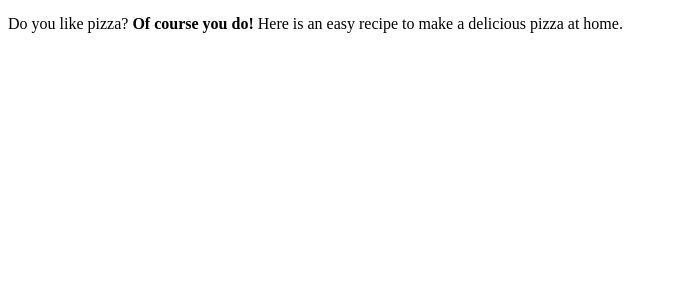
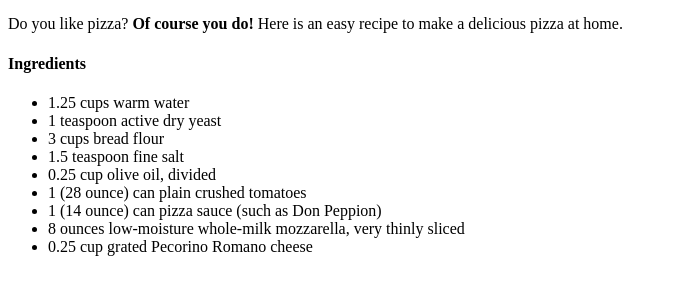
Before and after one commit to Soobey/odin-recipes, a plain HTML site: page recipes/pizza.html in a window 1280 px wide. Shown: the part 428-722 px from the top of the page, without its empty margins (0-677 px from the left). Drawn offline with Linux system fonts and the light colour scheme.

Commit message:
add ingredients to recipes

```diff
--- a/recipes/pizza.html
+++ b/recipes/pizza.html
@@ -15,5 +15,17 @@
         Do you like pizza? <strong>Of course you do!</strong> Here is an easy recipe to make a
         delicious pizza at home.
     </p>
+    <h4>Ingredients</h4>
+    <ul>
+        <li>1.25 cups warm water</li>
+        <li>1 teaspoon active dry yeast</li>
+        <li>3 cups bread flour</li>
+        <li>1.5 teaspoon fine salt</li>
+        <li>0.25 cup olive oil, divided</li>
+        <li>1 (28 ounce) can plain crushed tomatoes</li>
+        <li>1 (14 ounce) can pizza sauce (such as Don Peppion)</li>
+        <li>8 ounces low-moisture whole-milk mozzarella, very thinly sliced</li>
+        <li>0.25 cup grated Pecorino Romano cheese</li>
+    </ul>
 </body>
 </html>
```
Also changed, not shown: recipes/lasagna.html (+18 -0 lines), recipes/muffin.html (+20 -0 lines).
